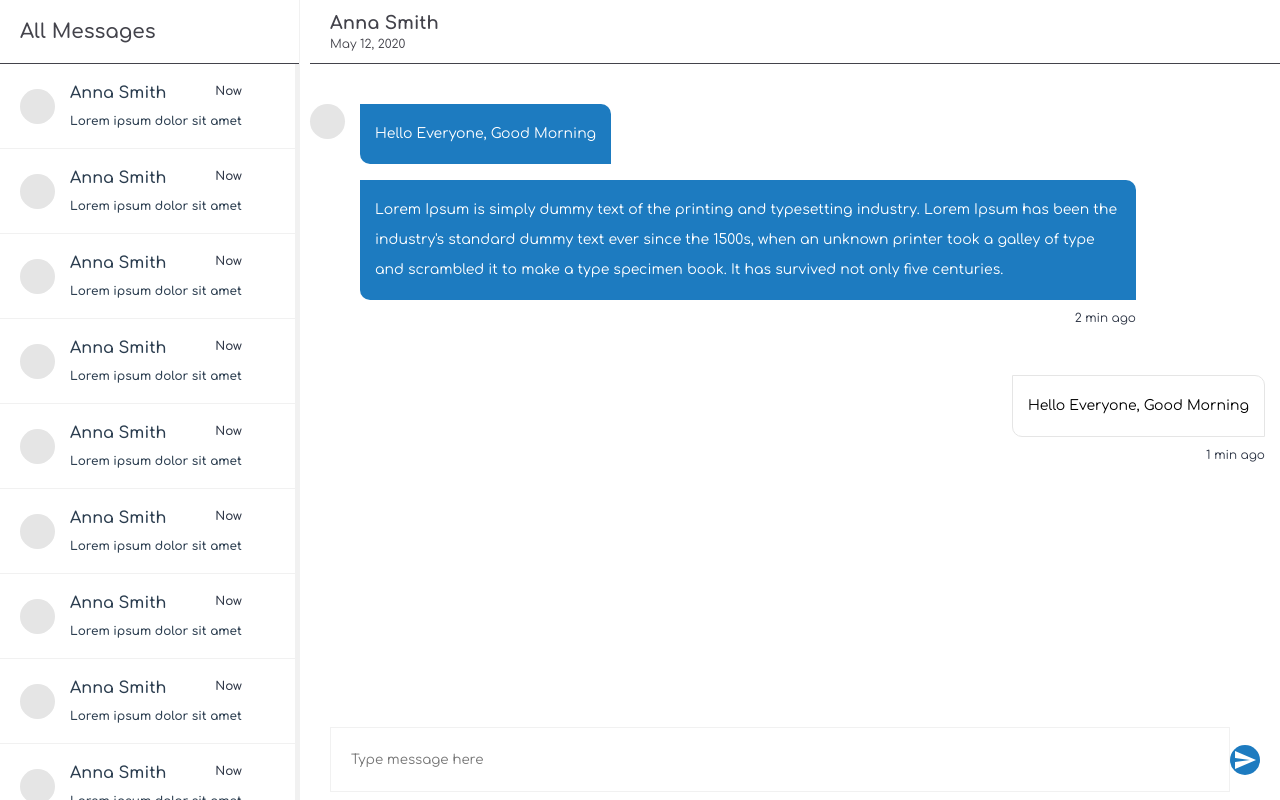
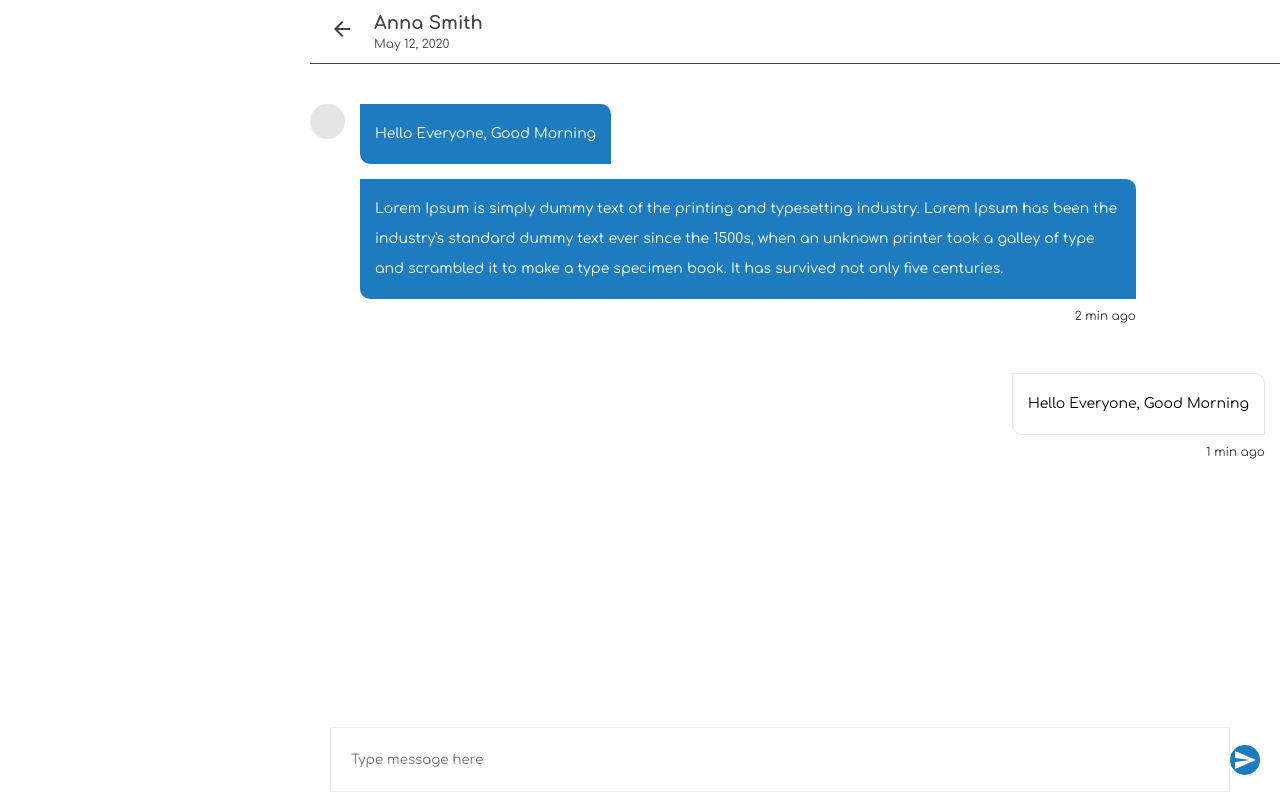
Before and after one commit to thisisutkarsh/Messaging-app, a Vue app: page / in a window 1280 px wide. Both pictures are taken after a click on the element 37 px from the left and 106 px from the top of the page. Built offline with nearby package versions, Linux system fonts and the light colour scheme.

Commit message:
phone-view complete

```diff
--- a/src/App.vue
+++ b/src/App.vue
@@ -1,35 +1,31 @@
 <template>
   <div class="chat">
-    <div class="side" v-show="!isActive">
+    <div class="side" v-if="!isTrue">
       <div class="side-header">
         <p>All Messages</p>
       </div>
       <div class="scroll">
-        <ChatContent></ChatContent>
-        <ChatContent></ChatContent>
-        <ChatContent></ChatContent>
-        <ChatContent></ChatContent>
-        <ChatContent></ChatContent>
-        <ChatContent></ChatContent>
-        <ChatContent></ChatContent>
-        <ChatContent></ChatContent>
-        <ChatContent></ChatContent>
-        <ChatContent></ChatContent>
-        <ChatContent></ChatContent>
-        <ChatContent></ChatContent>
-        <ChatContent></ChatContent>
-        <ChatContent></ChatContent>
-        <ChatContent></ChatContent>
-        <ChatContent></ChatContent>
-        <ChatContent></ChatContent>
-        <ChatContent></ChatContent>
-        <ChatContent></ChatContent>
+        <ChatContent @click="toggleDisplay()"></ChatContent>
+        <ChatContent @click="toggleDisplay()"></ChatContent>
+        <ChatContent @click="toggleDisplay()"></ChatContent>
+        <ChatContent @click="toggleDisplay()"></ChatContent>
+        <ChatContent @click="toggleDisplay()"></ChatContent>
+        <ChatContent @click="toggleDisplay()"></ChatContent>
+        <ChatContent @click="toggleDisplay()"></ChatContent>
+        <ChatContent @click="toggleDisplay()"></ChatContent>
+        <ChatContent @click="toggleDisplay()"></ChatContent>
+        <ChatContent @click="toggleDisplay()"></ChatContent>
+        <ChatContent @click="toggleDisplay()"></ChatContent>
+        <ChatContent @click="toggleDisplay()"></ChatContent>
+        <ChatContent @click="toggleDisplay()"></ChatContent>
+        <ChatContent @click="toggleDisplay()"></ChatContent>
+        <ChatContent @click="toggleDisplay()"></ChatContent>
       </div>
     </div>
-    <div class="main" v-show="isHidden">
+    <div class="main" v-if="isTrue">
       <div class="content">
         <div class="main-header">
-          <div class="back-btn" @click="displayClass()">
+          <div class="back-btn" @click="toggleDisplay()">
             <i class="material-icons"> arrow_back</i>
           </div>
           <div class="head-info">
@@ -61,7 +57,8 @@ import Message from "./components/Message";
 export default {
   data() {
     return {
-      isHidden: true,
+      isHidden: false,
+      isTrue: false,
     };
   },
   name: "App",
@@ -70,8 +67,9 @@ export default {
     Message,
   },
   methods: {
-    displayClass() {
-      this.isHidden = !this.isHidden;
+    toggleDisplay() {
+      this.isTrue = !this.isTrue;
+      // console.log(this.isTrue);
     },
   },
 };
@@ -163,7 +161,7 @@ export default {
 .back-btn {
   cursor: pointer;
   margin-right: 20px;
-  display: none;
+  display: block;
   color: #434345;
 }
 /* Customizing main header */
@@ -203,6 +201,18 @@ export default {
     min-width: 100%;
     max-block-size: 100%;
   }
+  /* .main-hide {
+    visibility: hidden;
+  }
+  .side-show {
+    visibility: visible;
+  }
+  .main-show {
+    display: block;
+  }
+  .side-hide {
+    display: none;
+  } */
 
   .chat {
     display: block;
--- a/src/components/Message.vue
+++ b/src/components/Message.vue
@@ -55,7 +55,7 @@ export default {
   width: fit-content;
   border-radius: 0 10px;
   background-color: #1d7bc0;
-  margin-bottom: 16px;
+  margin-bottom: 15px;
 }
 
 .sent {
```
